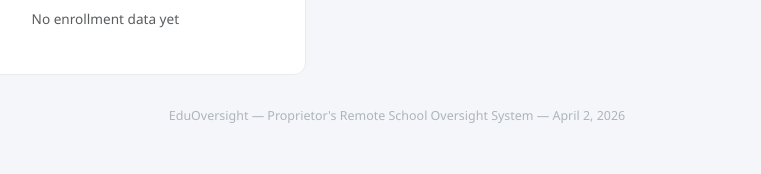
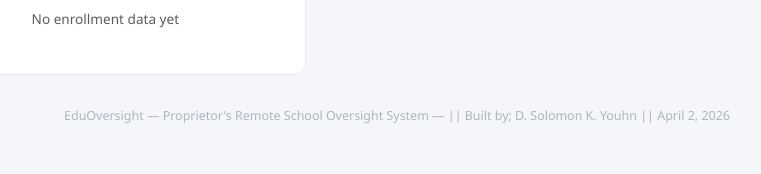
Before and after one commit to Doumbouyah-Dev/school_oversight, a Django app: page / in a window 1280 px wide. Shown: the part 1180-1354 px from the top of the page, without its empty margins (363-1124 px from the left). Run offline with Django 5.2, Linux system fonts and the light colour scheme; data that the repository does not hold is empty.

Commit message:
Edited the Footer

```diff
--- a/templates/dashboard.html
+++ b/templates/dashboard.html
@@ -857,7 +857,7 @@
 
     <!-- Footer -->
     <div class="text-center pt-2 pb-4" style="font-size:.78rem;color:#adb5bd;">
-      EduOversight &mdash; Proprietor's Remote School Oversight System &mdash; {{ today }}
+      EduOversight &mdash; Proprietor's Remote School Oversight System &mdash; || Built by; D. Solomon K. Youhn || {{ today }}
     </div>
 
   </div><!-- /dashboard-body -->
```
